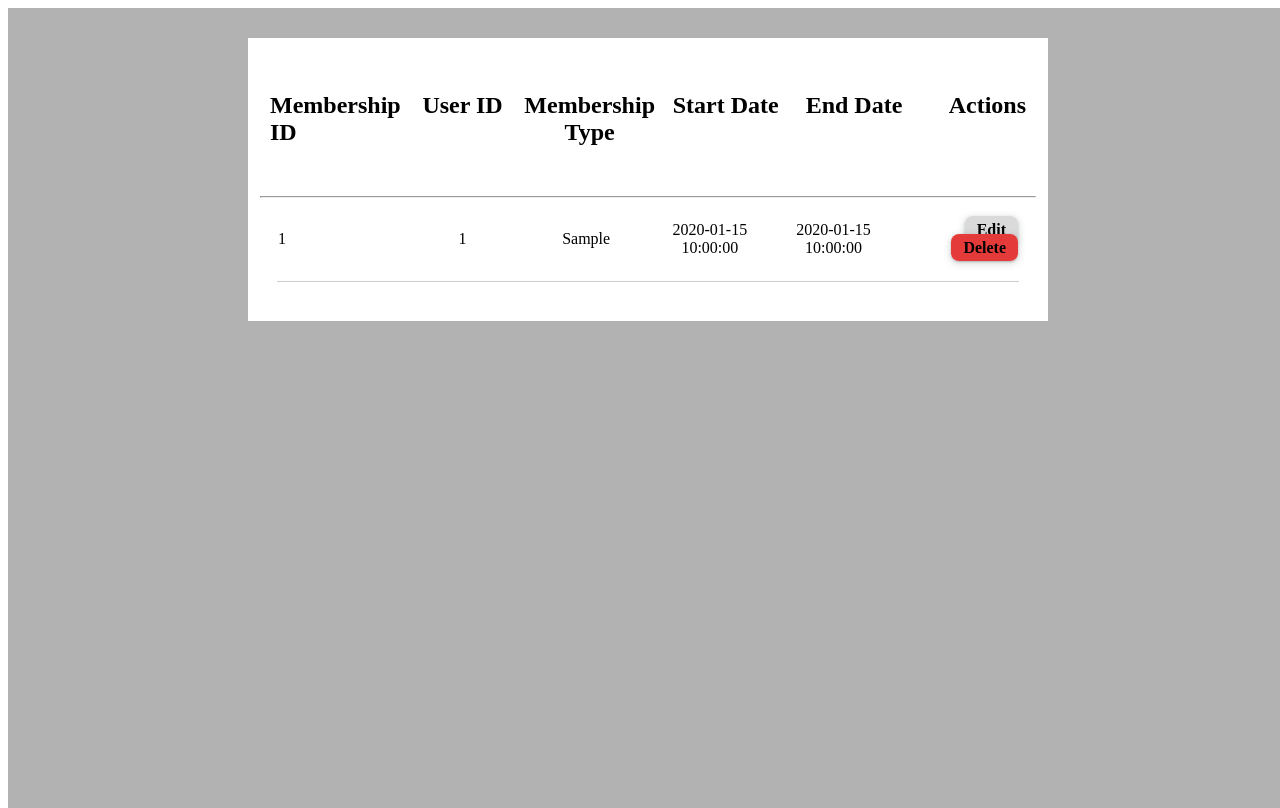
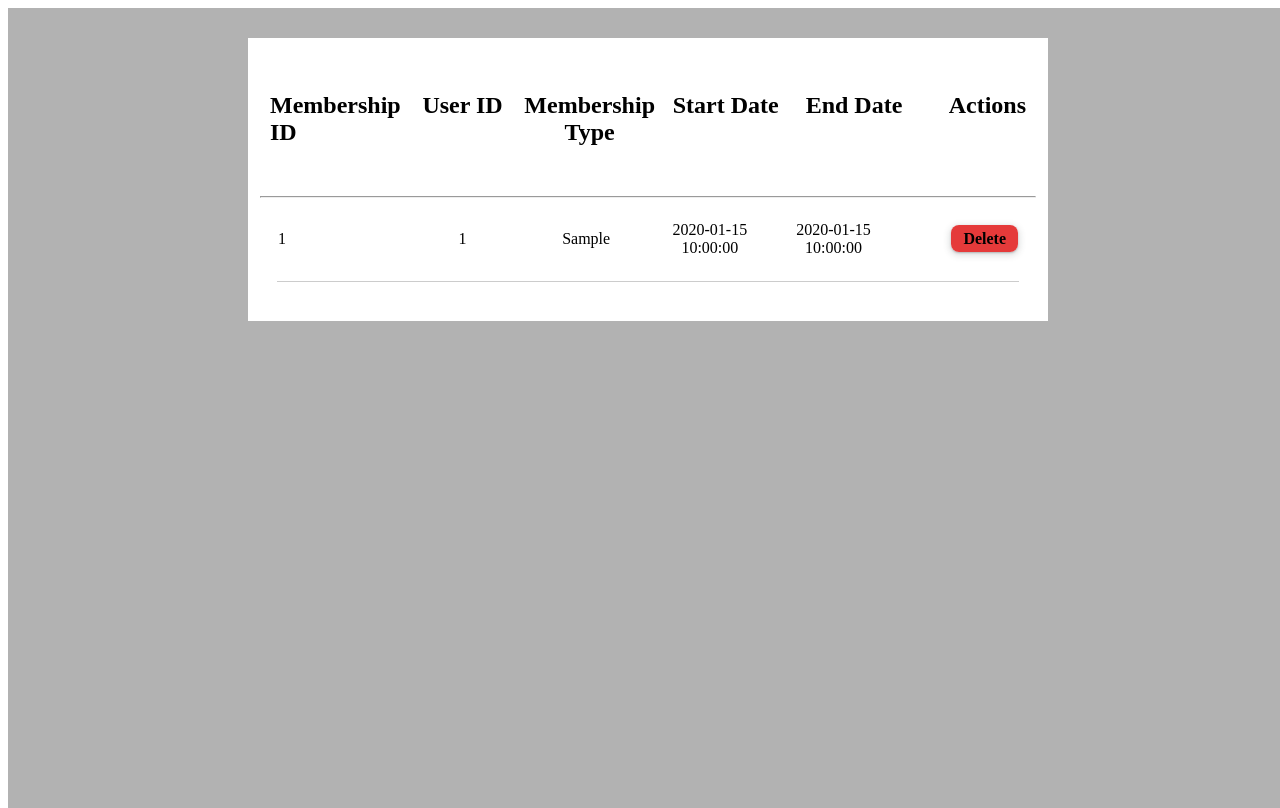
Before and after one commit to ceveline/HoopVille, a PHP site: template app/views/Admin/Membership/list.php in a window 1280 px wide. Run offline with PHP 8.4, Linux system fonts and the light colour scheme; the template is opened without the code that fills it: most values are stand-ins (such as "Sample title", 1, 10 or a date in 2020).

Commit message:
Update list.php

```diff
--- a/app/views/Admin/Membership/list.php
+++ b/app/views/Admin/Membership/list.php
@@ -37,7 +37,7 @@
                                 <td id='middle'><?php echo $mb->end_date ?></td>
                                 <div class="buttons">
                                     <td id='right'>
-                                        <a id='edit-button' class="btn btn-primary">Edit</a>
+                                        <!-- <a id='edit-button' class="btn btn-primary">Edit</a> -->
                                         <a id='delete-button' class="btn btn-danger" href="/Admin/membership/delete/<?= $mb->membership_id?>">Delete</a>
                                     </td>
                                 </div>
```
